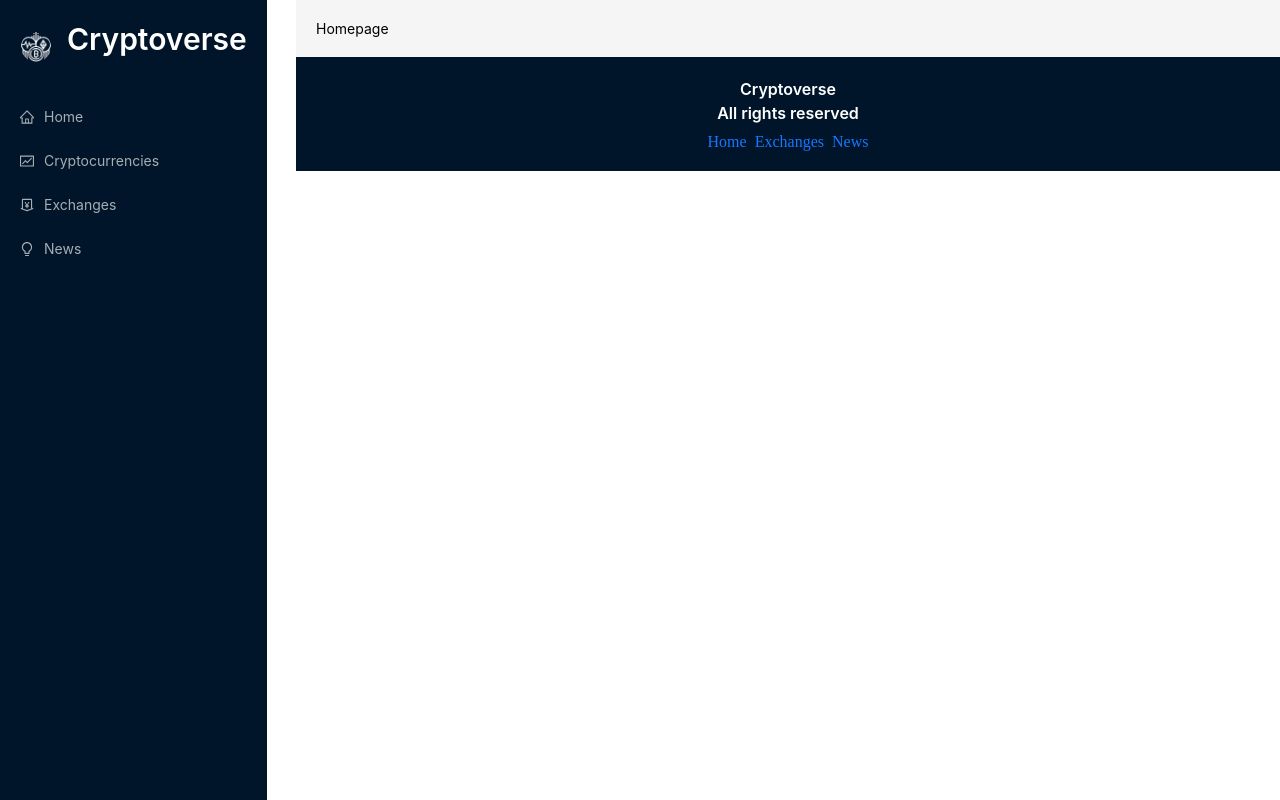
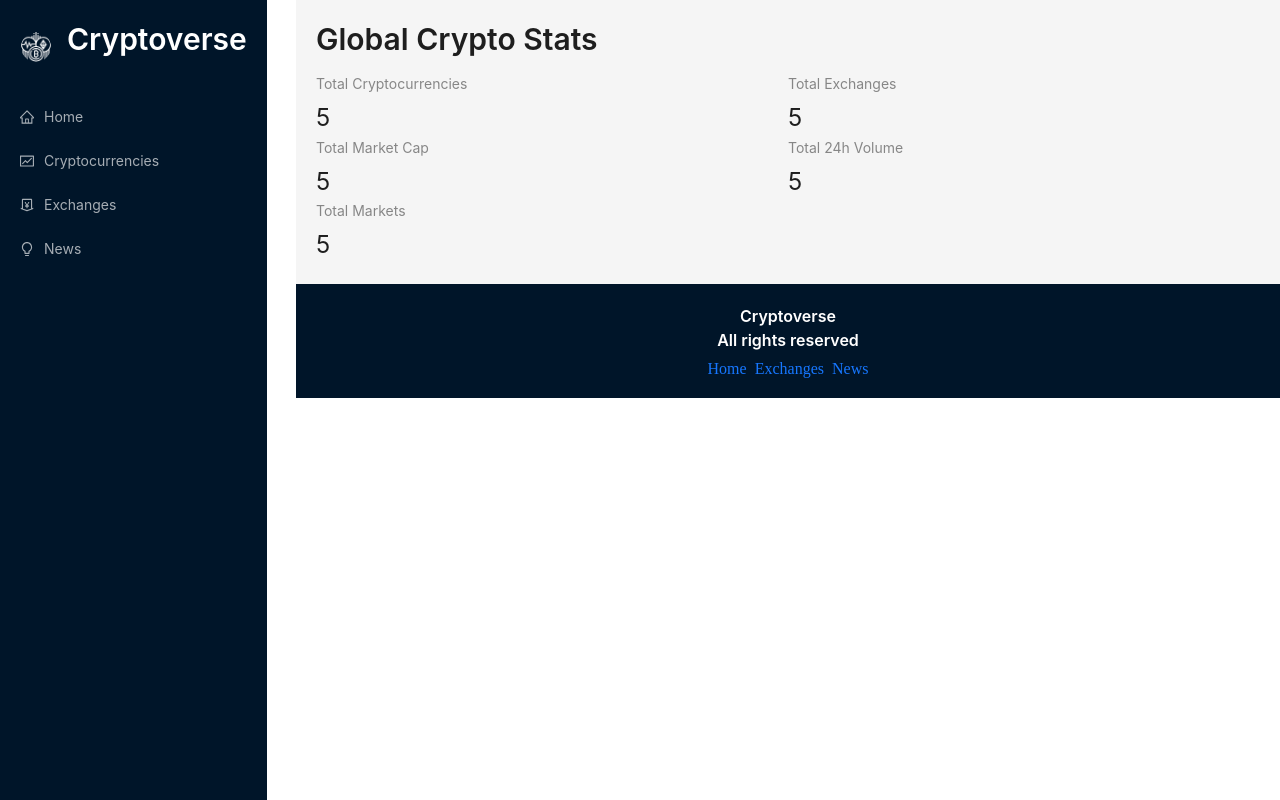
Before and after one commit to BryvnZv/crypto-app, a React (Create React App) app: page / in a window 1280 px wide. Built offline with nearby package versions, Linux system fonts and the light colour scheme.

Commit message:
set up all the basic fetching api functionality using redux toolkit and storing it in our store.js file thats is accessible by the whole App

```diff
--- /dev/null
+++ b/src/app/store.js
@@ -0,0 +1,9 @@
+import { configureStore } from "@reduxjs/toolkit";
+
+import { cryptoApi } from "../services/cryptoApi";
+
+export default configureStore({
+  reducer: {
+    [cryptoApi.reducerPath]: cryptoApi.reducer,
+  },
+});
--- a/src/components/Homepage.jsx
+++ b/src/components/Homepage.jsx
@@ -1,7 +1,35 @@
 import React from "react";
+import millify from "millify";
+import { Typography, Row, Col, Statistic } from "antd";
+import { Link } from "react-router-dom";
+
+const { Title } = Typography;
 
 const Homepage = () => {
-  return <div>Homepage</div>;
+  return (
+    <>
+      <Title level={2} className="heading">
+        Global Crypto Stats
+      </Title>
+      <Row>
+        <Col span={12}>
+          <Statistic title="Total Cryptocurrencies" value="5" />
+        </Col>
+        <Col span={12}>
+          <Statistic title="Total Exchanges" value="5" />
+        </Col>
+        <Col span={12}>
+          <Statistic title="Total Market Cap" value="5" />
+        </Col>
+        <Col span={12}>
+          <Statistic title="Total 24h Volume" value="5" />
+        </Col>
+        <Col span={12}>
+          <Statistic title="Total Markets" value="5" />
+        </Col>
+      </Row>
+    </>
+  );
 };
 
 export default Homepage;
--- a/src/index.js
+++ b/src/index.js
@@ -2,12 +2,17 @@
 import ReactDOM from "react-dom";
 import { BrowserRouter as Router } from "react-router-dom";
 
+import { Provider } from "react-redux";
+
 import App from "./App";
+import store from "./app/store";
 // import "antd/dist/antd.css";
 
 ReactDOM.render(
   <Router>
-    <App />
+    <Provider store={store}>
+      <App />
+    </Provider>
   </Router>,
   document.getElementById("root")
 );
--- /dev/null
+++ b/src/services/cryptoApi.js
@@ -0,0 +1,20 @@
+import { createApi, fetchBaseQuery } from "@reduxjs/toolkit/query";
+
+const cryptoApiHeaders = {
+  "X-RapidAPI-Key": "dfc0376346msh60e4c89868ca365p189341jsn70b52a3f99cb",
+  "X-RapidAPI-Host": "coinranking1.p.rapidapi.com",
+};
+
+const baseUrl = "https://coinranking1.p.rapidapi.com/coins";
+
+const createRequest = (url) => ({ url, headers: cryptoApiHeaders });
+
+export const cryptoApi = createApi({
+  reducerPath: "cryptoApi",
+  baseQuery: fetchBaseQuery({ baseUrl }),
+  endpoints: (builder) => ({
+    getCryptos: builder.query({
+      query: () => createRequest("/exchanges"),
+    }),
+  }),
+});
```
